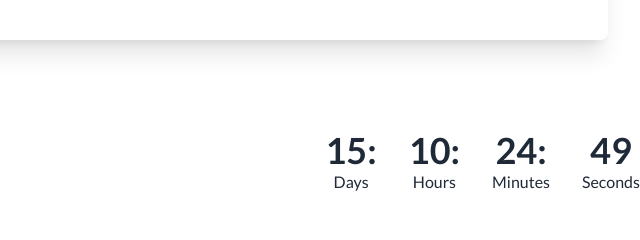
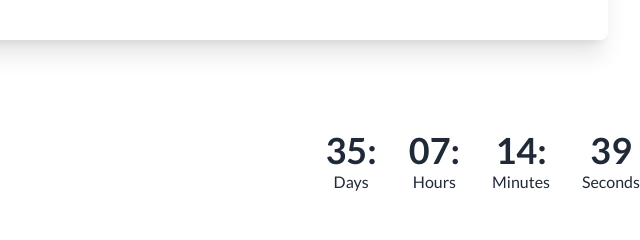
Before and after one commit to itznishan3301/fruit-brust, a plain HTML site: page index.html in a window 1280 px wide. Shown: the part 1000-1240 px from the top of the page, 640-1280 px from the left. Drawn offline with nearby package versions, Linux system fonts and the light colour scheme.

Commit message:
countdown changes made

```diff
--- a/index.html
+++ b/index.html
@@ -236,25 +236,25 @@
           <div class="flex items-center md:items-center my-2 gap-3">
             <div class="pr-5 text-center">
               <span class="countdown font-bold text-4xl">
-                <span style="--value:15;"></span>:
+                <span style="--value:35;"></span>:
               </span>
               <div>Days</div>
             </div>
             <div class="pr-5 text-center">
               <span class="countdown font-bold text-4xl">
-                <span style="--value:10;"></span>:
+                <span style="--value:07;"></span>:
               </span>
               <div>Hours</div>
             </div>
             <div class="pr-5 text-center">
               <span class="countdown font-bold text-4xl">
-                <span style="--value:24;"></span>:
+                <span style="--value:14;"></span>:
               </span>
               <div>Minutes</div>
             </div>
             <div class="text-center">
               <span class="countdown font-bold text-4xl">
-                <span style="--value:49;"></span>
+                <span style="--value:39;"></span>
               </span>
               <div>Seconds</div>
             </div>
```
